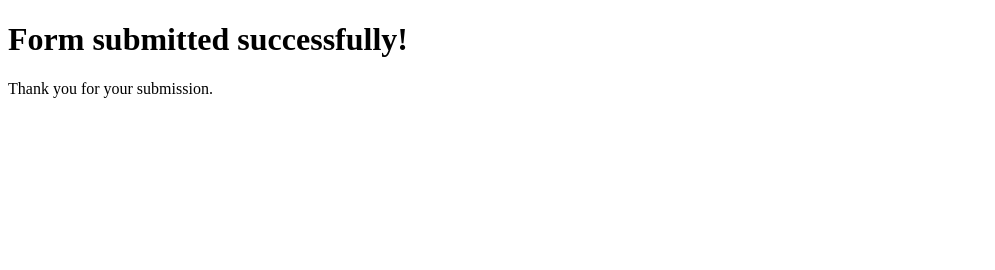
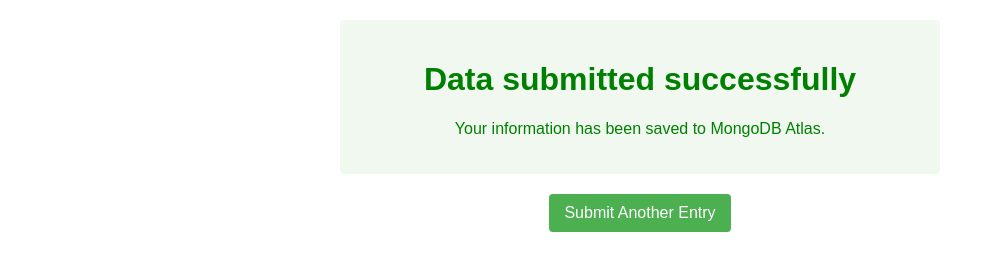
Before and after one commit to paneer24/frontend-express, a website: page public/success.html in a window 1280 px wide. Shown: the whole page, without its empty margins (0-995 px from the left). Drawn offline with Linux system fonts and the light colour scheme.

Commit message:
Update success.html

```diff
--- a/public/success.html
+++ b/public/success.html
@@ -1,12 +1,43 @@
 <!DOCTYPE html>
-<html lang="en">
+<html>
 <head>
-    <meta charset="UTF-8">
-    <meta name="viewport" content="width=device-width, initial-scale=1.0">
-    <title>Success</title>
+    <title>Submission Successful</title>
+    <style>
+        body {
+            font-family: Arial, sans-serif;
+            max-width: 600px;
+            margin: 0 auto;
+            padding: 20px;
+            text-align: center;
+        }
+        .success-message {
+            color: green;
+            background-color: #f0f8f0;
+            padding: 20px;
+            border-radius: 4px;
+            margin-bottom: 20px;
+        }
+        .back-button {
+            background-color: #4CAF50;
+            color: white;
+            padding: 10px 15px;
+            border: none;
+            border-radius: 4px;
+            cursor: pointer;
+            text-decoration: none;
+            display: inline-block;
+        }
+        .back-button:hover {
+            background-color: #45a049;
+        }
+    </style>
 </head>
 <body>
-    <h1>Form submitted successfully!</h1>
-    <p>Thank you for your submission.</p>
+    <div class="success-message">
+        <h1>Data submitted successfully</h1>
+        <p>Your information has been saved to MongoDB Atlas.</p>
+    </div>
+
+    <a href="/" class="back-button">Submit Another Entry</a>
 </body>
 </html>
```
